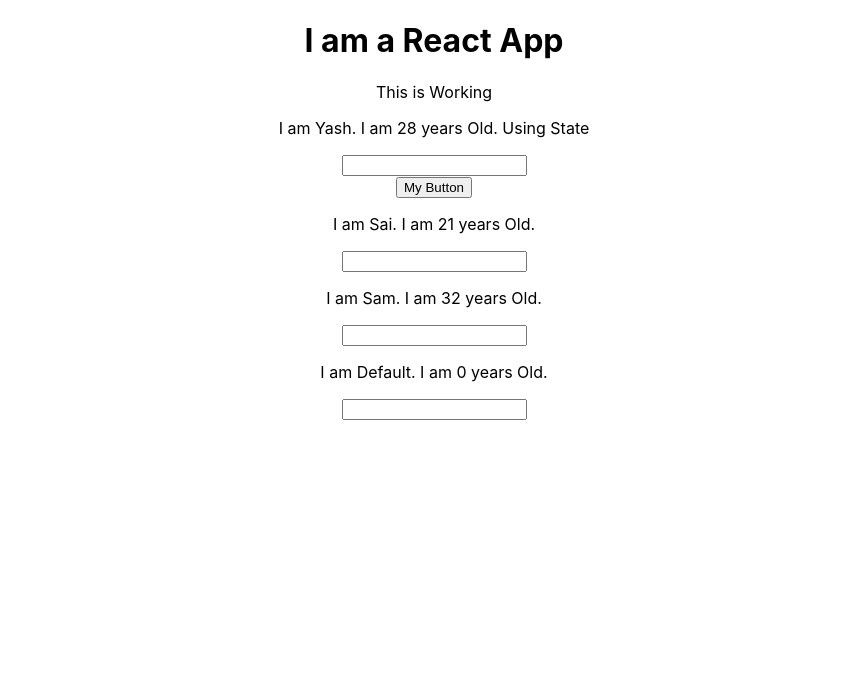
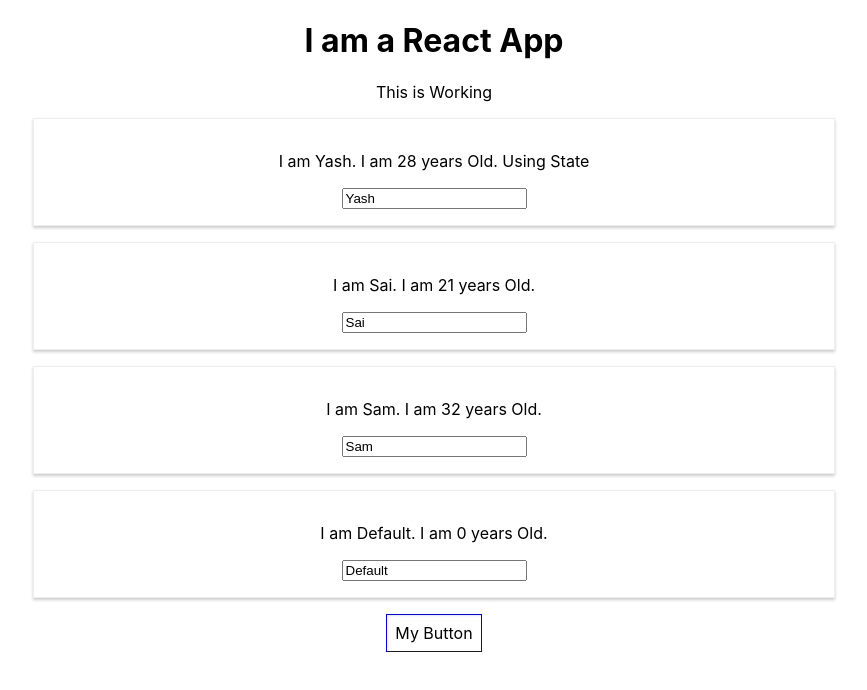
Before and after one commit to yashik777-nb/learn-react, a React (Create React App) app: page / in a window 1280 px wide. Shown: the top 690 px of the page, without its empty margins (206-1073 px from the left). Built offline with nearby package versions, Linux system fonts and the light colour scheme.

Commit message:
Two Way Binding

```diff
--- a/src/App.js
+++ b/src/App.js
@@ -39,14 +39,14 @@ class App extends React.Component {
   };
 
   nameChangedHandler = (event) => {
-    this.state({
+    this.setState({
       persons: [
         {
           name: "Yash",
           age: 12,
         },
         {
-          name: "Hello",
+          name: event.target.value,
           age: 22,
         },
         { name: "SamJ", age: 33 },
@@ -55,6 +55,14 @@ class App extends React.Component {
   };
 
   render() {
+    const style = {
+      "background-color": "white",
+      font: "inherit",
+      border: "1px solid blue",
+      padding: "8px",
+      cursor: "pointer",
+    };
+
     return (
       <div className="App">
         <h1> I am a React App</h1>
@@ -63,12 +71,10 @@ class App extends React.Component {
           name={this.state.persons[0].name}
           age={this.state.persons[0].age}
           click={this.switchNameHandler}
+          changed={this.nameChangedHandler}
         >
           Using State
         </Person>
-        <button onClick={this.switchNameHandler.bind(this, "YashIK Bind")}>
-          My Button
-        </button>
         <Person
           name={this.state.persons[1].name}
           age={this.state.persons[1].age}
@@ -77,6 +83,12 @@ class App extends React.Component {
         />
         <Person name="Sam" age="32" />
         <Person />
+        <button
+          onClick={this.switchNameHandler.bind(this, "YashIK Bind")}
+          style={style}
+        >
+          My Button
+        </button>
       </div>
     );
   }
--- /dev/null
+++ b/src/Person/Person.css
@@ -0,0 +1,8 @@
+.Person {
+  width: 60%;
+  margin: 16px auto;
+  border: 1px solid #eee;
+  box-shadow: 0 2px 3px #ccc;
+  padding: 16px;
+  text-align: center;
+}
--- a/src/Person/Person.js
+++ b/src/Person/Person.js
@@ -1,10 +1,12 @@
+import "./Person.css";
+
 export default function Person(props) {
   return (
-    <div>
+    <div className="Person">
       <p onClick={props.click}>
         I am {props.name}. I am {props.age} years Old. {props.children}
       </p>
-      <input type="text" onChange={props.changed}></input>
+      <input type="text" onChange={props.changed} value={props.name}></input>
     </div>
   );
 }
```
Also changed, not shown: 1 other file (tests, documents, lock files or other folders).
